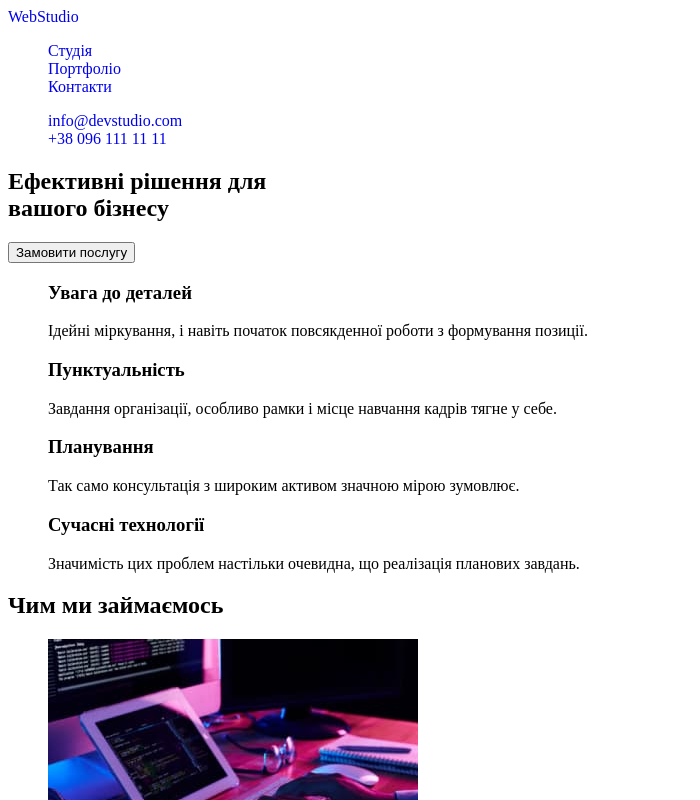
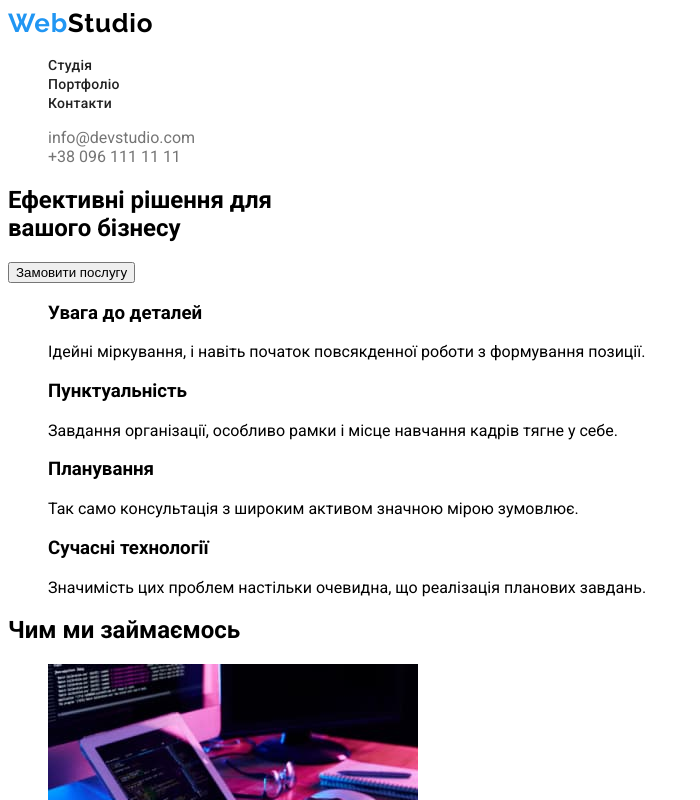
Before and after one commit to Dimash86/goit-markup-hw-02, a plain HTML site: page index.html in a window 1280 px wide. Shown: the top 800 px of the page, without its empty margins (0-700 px from the left). Drawn offline with Linux system fonts and the light colour scheme.

Commit message:
Header-Footer CSS

```diff
--- a/CSS/styles.css
+++ b/CSS/styles.css
@@ -1,4 +1,4 @@
-a {
+.link {
     text-decoration: none;
 }
 
@@ -9,3 +9,38 @@ a {
 img {
     display: block;
 }
+
+body {
+    font-family: 'Roboto', sans-serif;
+}
+
+.page-logo {
+    color: #2196F3;
+    font-family: 'Raleway', sans-serif;
+    font-style: normal;
+    font-weight: 700;
+    font-size: 26px;
+    line-height: 31px;
+    letter-spacing: 0.03em;
+}
+
+.colortext {
+    color: black;
+}
+
+.menu-item > a {
+    color: #212121;
+    font-style: normal;
+    font-weight: 500;
+    font-size: 14px;
+    line-height: 16px;
+    letter-spacing: 0.02em;
+}
+
+.menu-contacts-item > a {
+    color: #757575;
+}
+
+button {
+    cursor: pointer;
+}
--- a/index.html
+++ b/index.html
@@ -15,18 +15,34 @@
   </head>
 
   <body>
-    <header>
-      <nav>
-        <a href="/index.html">WebStudio</a>
-        <ul class="list">
-          <li><a href="#studio">Студія</a></li>
-          <li><a href="/portfolio.html">Портфоліо</a></li>
-          <li><a href="#contacts">Контакти</a></li>
+    <header class="page-header">
+      <nav class="page-nav">
+        <a class="page-logo link" href="/index.html"
+          >Web<span class="colortext">Studio</span></a
+        >
+        <ul class="menu list">
+          <li class="menu-item">
+            <a class="menu-link link" href="#studio">Студія</a>
+          </li>
+          <li class="menu-item">
+            <a class="menu-link link" href="/portfolio.html">Портфоліо</a>
+          </li>
+          <li class="menu-item">
+            <a class="menu-link link" href="#contacts">Контакти</a>
+          </li>
         </ul>
       </nav>
-      <ul class="list">
-        <li><a href="mailto:info@devstudio.com">info@devstudio.com</a></li>
-        <li><a href="tel:+380961111111">+38 096 111 11 11</a></li>
+      <ul class="menu-contacts list">
+        <li class="menu-contacts-item">
+          <a class="header-mail link" href="mailto:info@devstudio.com"
+            >info@devstudio.com</a
+          >
+        </li>
+        <li class="menu-contacts-item">
+          <a class="header-tel link" href="tel:+380961111111"
+            >+38 096 111 11 11</a
+          >
+        </li>
       </ul>
     </header>
 
@@ -36,7 +52,9 @@
           Ефективні рішення для <br />
           вашого бізнесу
         </h1>
-        <button type="button">Замовити послугу</button>
+        <button class="model-open-button" type="button">
+          Замовити послугу
+        </button>
       </section>
 
       <section>
@@ -137,19 +155,28 @@
       </section>
 
       <footer>
-        <a id="contacts" href="/index.html">WebStudio</a>
+        <a id="contacts" class="page-logo link" href="/index.html"
+          >Web<span class="colortext">Studio</span></a
+        >
         <address>
           <ul class="list">
             <li>
               <a
+                class="link"
                 href="https://goo.gl/maps/r8NjzS2zWo1Gopf8A"
                 target="_blank"
                 rel="noreferrer noopener"
                 >м. Київ, пр-т Лесі Українки, 26</a
               >
             </li>
-            <li><a href="mailto:info@devstudio.com">info@devstudio.com</a></li>
-            <li><a href="tel:+380961111111">+38 096 111 11 11</a></li>
+            <li>
+              <a class="link" href="mailto:info@devstudio.com"
+                >info@devstudio.com</a
+              >
+            </li>
+            <li>
+              <a class="link" href="tel:+380961111111">+38 096 111 11 11</a>
+            </li>
           </ul>
         </address>
       </footer>
```
Also changed, not shown: portfolio.html (+39 -13 lines).
